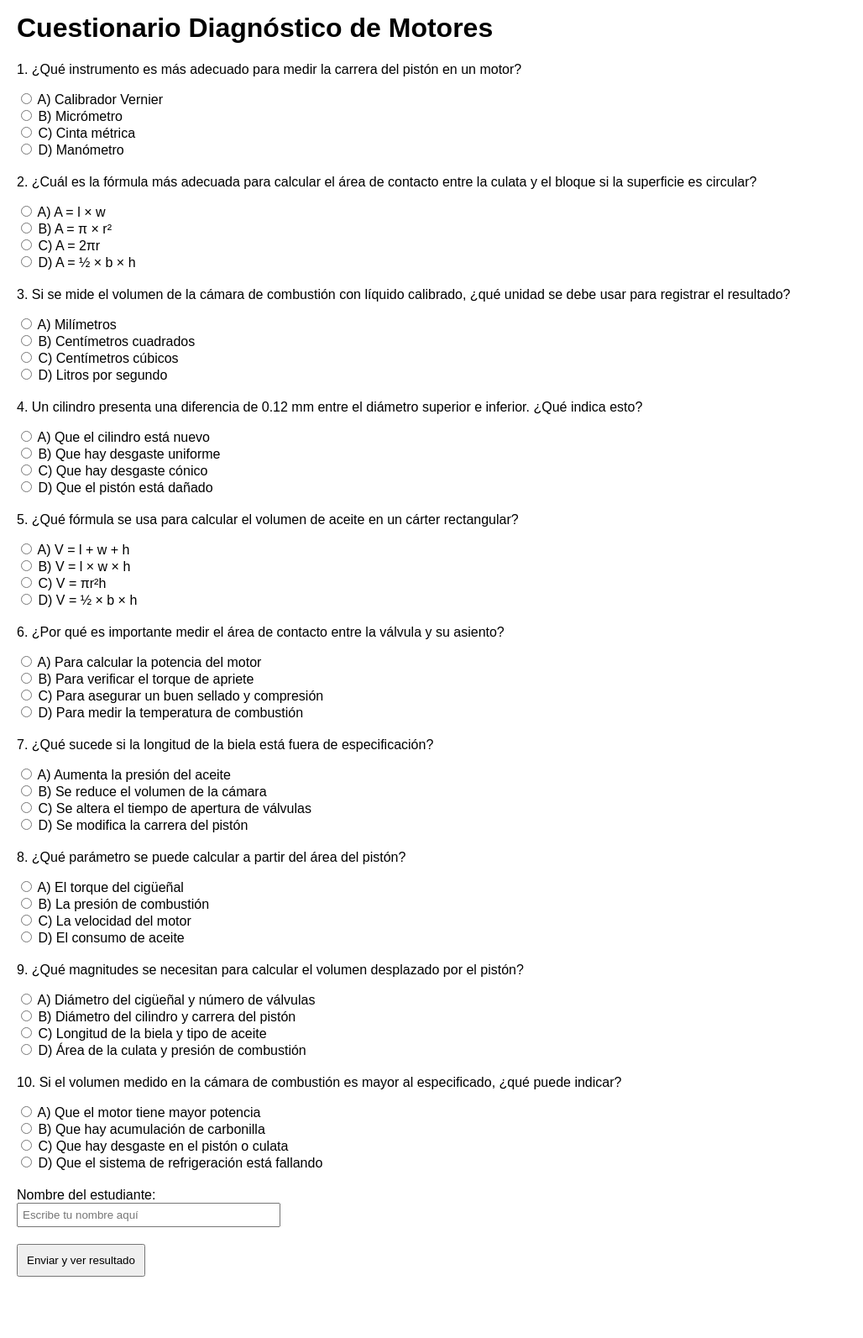
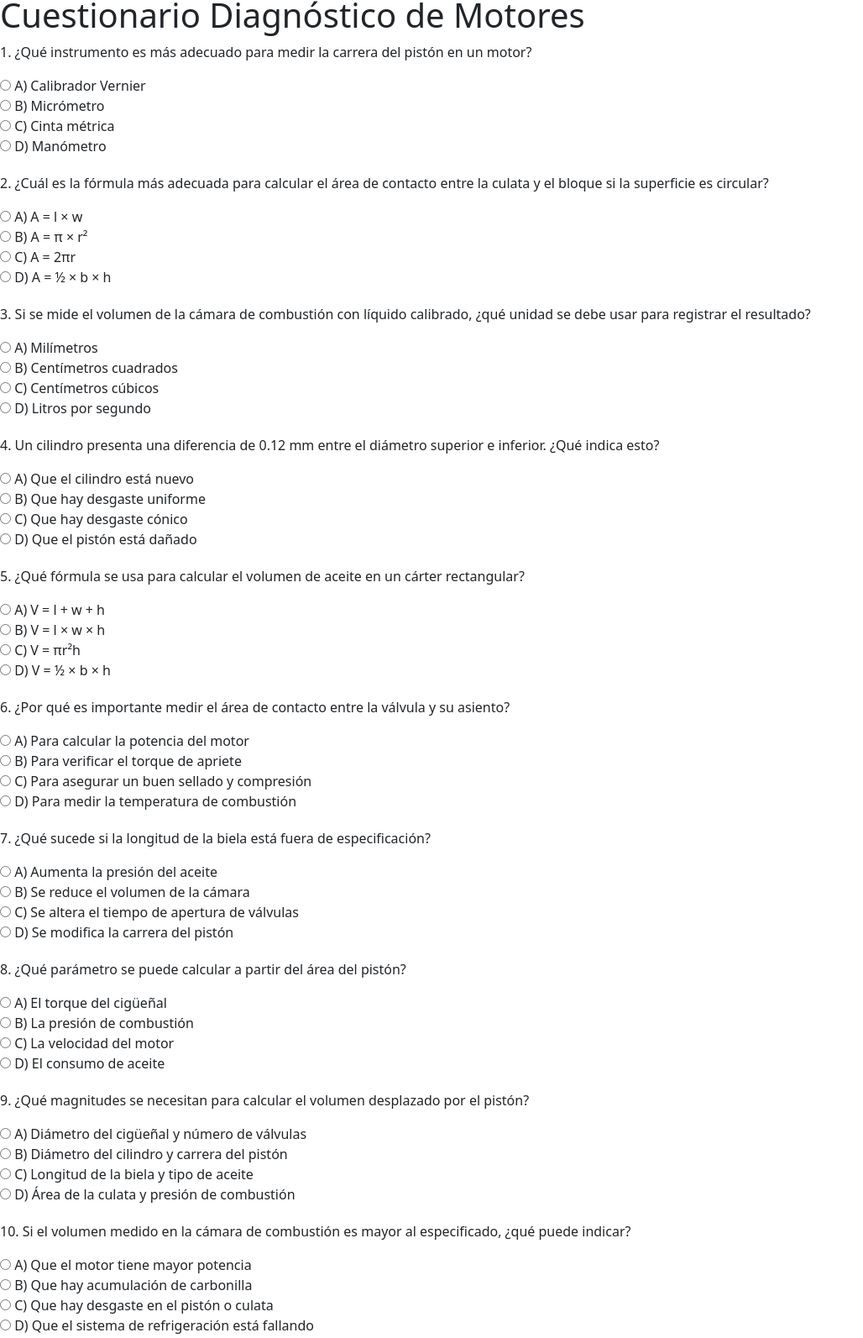
Before and after one commit to ewacor/Cuestionario2, a plain HTML site: page index.html in a window 1280 px wide. Shown: the part 6-1599 px from the top of the page at 84% size, without its empty margins (0-1028 px from the left). Before the commit the page ends 1546 px from the top, so only its background shows below. Drawn offline with nearby package versions, Linux system fonts and the light colour scheme.

Commit message:
Add files via upload

```diff
--- a/index.html
+++ b/index.html
@@ -1,107 +1,94 @@
 
 <!DOCTYPE html>
+
 <html lang="es">
 <head>
-    <meta charset="UTF-8">
+<meta charset="utf-8"/>
 <title>Cuestionario Diagnóstico de Motores</title>
 <style>
         body { font-family: Arial, sans-serif; margin: 20px; }
         .question { margin-bottom: 20px; }
         .result { font-weight: bold; margin-top: 20px; }
     </style>
-</head>
+<meta content="width=device-width, initial-scale=1" name="viewport"/><link href="https://cdn.jsdelivr.net/npm/bootstrap@5.3.0/dist/css/bootstrap.min.css" rel="stylesheet"/></head>
 <body>
 <h1>Cuestionario Diagnóstico de Motores</h1>
-
 <div class="question">
 <p>1. ¿Qué instrumento es más adecuado para medir la carrera del pistón en un motor?</p>
-        <input type="radio" name="q1" value="A"> A) Calibrador Vernier<br>
-        <input type="radio" name="q1" value="B"> B) Micrómetro<br>
-        <input type="radio" name="q1" value="C"> C) Cinta métrica<br>
-        <input type="radio" name="q1" value="D"> D) Manómetro<br>
+<input name="q1" type="radio" value="A"/> A) Calibrador Vernier<br/>
+<input name="q1" type="radio" value="B"/> B) Micrómetro<br/>
+<input name="q1" type="radio" value="C"/> C) Cinta métrica<br/>
+<input name="q1" type="radio" value="D"/> D) Manómetro<br/>
 </div>
-
 <div class="question">
 <p>2. ¿Cuál es la fórmula más adecuada para calcular el área de contacto entre la culata y el bloque si la superficie es circular?</p>
-        <input type="radio" name="q2" value="A"> A) A = l × w<br>
-        <input type="radio" name="q2" value="B"> B) A = π × r²<br>
-        <input type="radio" name="q2" value="C"> C) A = 2πr<br>
-        <input type="radio" name="q2" value="D"> D) A = ½ × b × h<br>
+<input name="q2" type="radio" value="A"/> A) A = l × w<br/>
+<input name="q2" type="radio" value="B"/> B) A = π × r²<br/>
+<input name="q2" type="radio" value="C"/> C) A = 2πr<br/>
+<input name="q2" type="radio" value="D"/> D) A = ½ × b × h<br/>
 </div>
-
 <div class="question">
 <p>3. Si se mide el volumen de la cámara de combustión con líquido calibrado, ¿qué unidad se debe usar para registrar el resultado?</p>
-        <input type="radio" name="q3" value="A"> A) Milímetros<br>
-        <input type="radio" name="q3" value="B"> B) Centímetros cuadrados<br>
-        <input type="radio" name="q3" value="C"> C) Centímetros cúbicos<br>
-        <input type="radio" name="q3" value="D"> D) Litros por segundo<br>
+<input name="q3" type="radio" value="A"/> A) Milímetros<br/>
+<input name="q3" type="radio" value="B"/> B) Centímetros cuadrados<br/>
+<input name="q3" type="radio" value="C"/> C) Centímetros cúbicos<br/>
+<input name="q3" type="radio" value="D"/> D) Litros por segundo<br/>
 </div>
-
 <div class="question">
 <p>4. Un cilindro presenta una diferencia de 0.12 mm entre el diámetro superior e inferior. ¿Qué indica esto?</p>
-        <input type="radio" name="q4" value="A"> A) Que el cilindro está nuevo<br>
-        <input type="radio" name="q4" value="B"> B) Que hay desgaste uniforme<br>
-        <input type="radio" name="q4" value="C"> C) Que hay desgaste cónico<br>
-        <input type="radio" name="q4" value="D"> D) Que el pistón está dañado<br>
+<input name="q4" type="radio" value="A"/> A) Que el cilindro está nuevo<br/>
+<input name="q4" type="radio" value="B"/> B) Que hay desgaste uniforme<br/>
+<input name="q4" type="radio" value="C"/> C) Que hay desgaste cónico<br/>
+<input name="q4" type="radio" value="D"/> D) Que el pistón está dañado<br/>
 </div>
-
 <div class="question">
 <p>5. ¿Qué fórmula se usa para calcular el volumen de aceite en un cárter rectangular?</p>
-        <input type="radio" name="q5" value="A"> A) V = l + w + h<br>
-        <input type="radio" name="q5" value="B"> B) V = l × w × h<br>
-        <input type="radio" name="q5" value="C"> C) V = πr²h<br>
-        <input type="radio" name="q5" value="D"> D) V = ½ × b × h<br>
+<input name="q5" type="radio" value="A"/> A) V = l + w + h<br/>
+<input name="q5" type="radio" value="B"/> B) V = l × w × h<br/>
+<input name="q5" type="radio" value="C"/> C) V = πr²h<br/>
+<input name="q5" type="radio" value="D"/> D) V = ½ × b × h<br/>
 </div>
-
 <div class="question">
 <p>6. ¿Por qué es importante medir el área de contacto entre la válvula y su asiento?</p>
-        <input type="radio" name="q6" value="A"> A) Para calcular la potencia del motor<br>
-        <input type="radio" name="q6" value="B"> B) Para verificar el torque de apriete<br>
-        <input type="radio" name="q6" value="C"> C) Para asegurar un buen sellado y compresión<br>
-        <input type="radio" name="q6" value="D"> D) Para medir la temperatura de combustión<br>
+<input name="q6" type="radio" value="A"/> A) Para calcular la potencia del motor<br/>
+<input name="q6" type="radio" value="B"/> B) Para verificar el torque de apriete<br/>
+<input name="q6" type="radio" value="C"/> C) Para asegurar un buen sellado y compresión<br/>
+<input name="q6" type="radio" value="D"/> D) Para medir la temperatura de combustión<br/>
 </div>
-
 <div class="question">
 <p>7. ¿Qué sucede si la longitud de la biela está fuera de especificación?</p>
-        <input type="radio" name="q7" value="A"> A) Aumenta la presión del aceite<br>
-        <input type="radio" name="q7" value="B"> B) Se reduce el volumen de la cámara<br>
-        <input type="radio" name="q7" value="C"> C) Se altera el tiempo de apertura de válvulas<br>
-        <input type="radio" name="q7" value="D"> D) Se modifica la carrera del pistón<br>
+<input name="q7" type="radio" value="A"/> A) Aumenta la presión del aceite<br/>
+<input name="q7" type="radio" value="B"/> B) Se reduce el volumen de la cámara<br/>
+<input name="q7" type="radio" value="C"/> C) Se altera el tiempo de apertura de válvulas<br/>
+<input name="q7" type="radio" value="D"/> D) Se modifica la carrera del pistón<br/>
 </div>
-
 <div class="question">
 <p>8. ¿Qué parámetro se puede calcular a partir del área del pistón?</p>
-        <input type="radio" name="q8" value="A"> A) El torque del cigüeñal<br>
-        <input type="radio" name="q8" value="B"> B) La presión de combustión<br>
-        <input type="radio" name="q8" value="C"> C) La velocidad del motor<br>
-        <input type="radio" name="q8" value="D"> D) El consumo de aceite<br>
+<input name="q8" type="radio" value="A"/> A) El torque del cigüeñal<br/>
+<input name="q8" type="radio" value="B"/> B) La presión de combustión<br/>
+<input name="q8" type="radio" value="C"/> C) La velocidad del motor<br/>
+<input name="q8" type="radio" value="D"/> D) El consumo de aceite<br/>
 </div>
-
 <div class="question">
 <p>9. ¿Qué magnitudes se necesitan para calcular el volumen desplazado por el pistón?</p>
-        <input type="radio" name="q9" value="A"> A) Diámetro del cigüeñal y número de válvulas<br>
-        <input type="radio" name="q9" value="B"> B) Diámetro del cilindro y carrera del pistón<br>
-        <input type="radio" name="q9" value="C"> C) Longitud de la biela y tipo de aceite<br>
-        <input type="radio" name="q9" value="D"> D) Área de la culata y presión de combustión<br>
+<input name="q9" type="radio" value="A"/> A) Diámetro del cigüeñal y número de válvulas<br/>
+<input name="q9" type="radio" value="B"/> B) Diámetro del cilindro y carrera del pistón<br/>
+<input name="q9" type="radio" value="C"/> C) Longitud de la biela y tipo de aceite<br/>
+<input name="q9" type="radio" value="D"/> D) Área de la culata y presión de combustión<br/>
 </div>
-
 <div class="question">
 <p>10. Si el volumen medido en la cámara de combustión es mayor al especificado, ¿qué puede indicar?</p>
-        <input type="radio" name="q10" value="A"> A) Que el motor tiene mayor potencia<br>
-        <input type="radio" name="q10" value="B"> B) Que hay acumulación de carbonilla<br>
-        <input type="radio" name="q10" value="C"> C) Que hay desgaste en el pistón o culata<br>
-        <input type="radio" name="q10" value="D"> D) Que el sistema de refrigeración está fallando<br>
+<input name="q10" type="radio" value="A"/> A) Que el motor tiene mayor potencia<br/>
+<input name="q10" type="radio" value="B"/> B) Que hay acumulación de carbonilla<br/>
+<input name="q10" type="radio" value="C"/> C) Que hay desgaste en el pistón o culata<br/>
+<input name="q10" type="radio" value="D"/> D) Que el sistema de refrigeración está fallando<br/>
 </div>
-
 <div>
-        <label for="student-name">Nombre del estudiante:</label><br>
-        <input type="text" id="student-name" style="width: 300px; padding: 5px;" placeholder="Escribe tu nombre aquí">
+<label for="student-name">Nombre del estudiante:</label><br/>
+<input id="student-name" placeholder="Escribe tu nombre aquí" style="width: 300px; padding: 5px;" type="text"/>
 </div>
-
 <button onclick="calcularResultado()" style="margin-top: 20px; padding: 10px;">Enviar y ver resultado</button>
-
-    <p id="resultado" class="result"></p>
-
+<p class="result" id="resultado"></p>
 <script>
         function calcularResultado() {
             const respuestasCorrectas = {
@@ -131,5 +118,5 @@
             }
         }
     </script>
-</body>
+<script src="https://cdn.jsdelivr.net/npm/bootstrap@5.3.0/dist/js/bootstrap.bundle.min.js"></script></body>
 </html>
```
Lines whose indentation alone changed are shown as unchanged.
